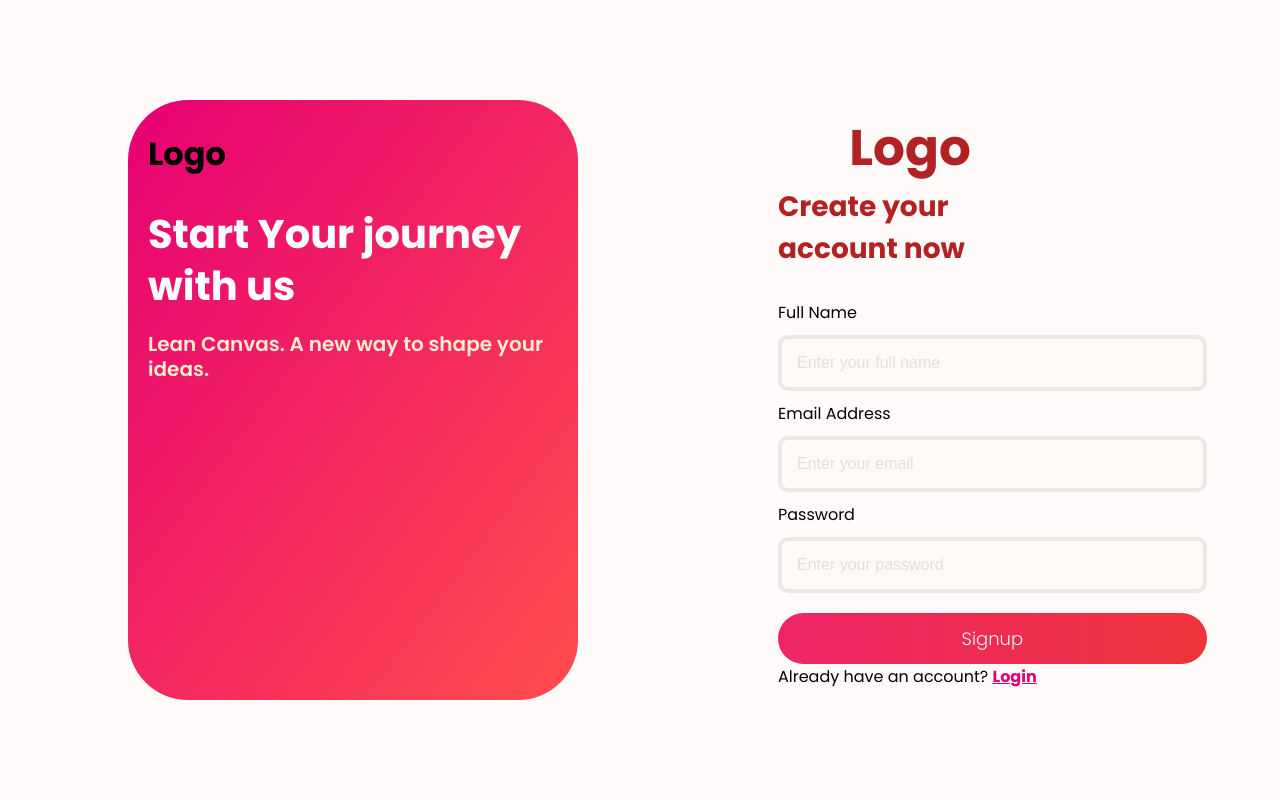
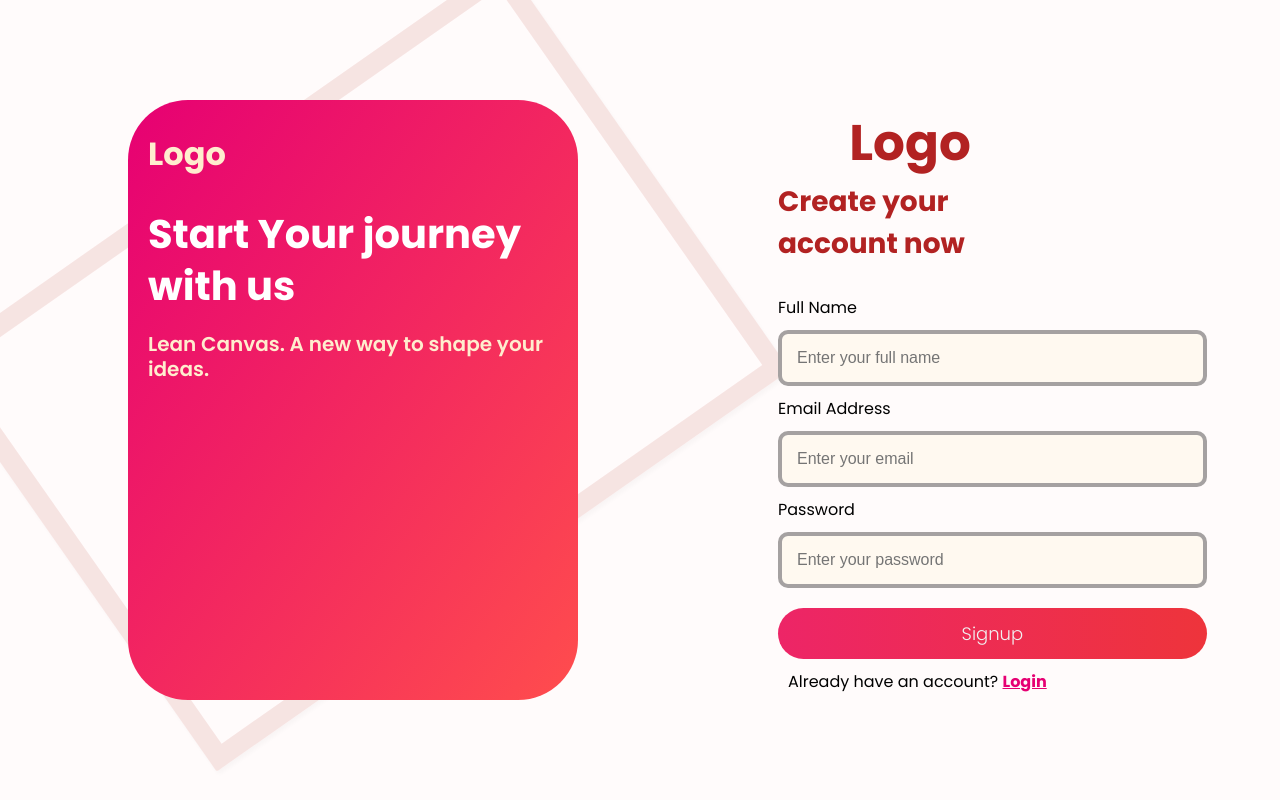
Before and after one commit to usman2335/Startovate_FYP, a React (Vite) app in the folder frontend/: page / in a window 1280 px wide. Built offline with nearby package versions, Linux system fonts and the light colour scheme.

Commit message:
Your commit message

```diff
--- a/frontend/src/CSS/Signup.css
+++ b/frontend/src/CSS/Signup.css
@@ -29,6 +29,7 @@
     width: 450px;
     height: 600px;
     transition: transform 0.3s ease, background 0.3s ease, color 0.3s ease;
+    color: #FFEDCE;
 }
 
 .Signupcard h1 {
@@ -59,12 +60,13 @@
     margin: 10px 0;
     border: 4px solid #A5A1A1;
     border-radius: 10px;
-    background: #FFF9F0;
-    opacity: 0.2;
+    background: #FFF9F0; /* Keep the light background */
     box-sizing: border-box;
     font-size: 16px;
     color: black;
+    opacity: 1; /* Ensure full opacity */
 }
+
 
 /* Increase input opacity on focus */
 .signup-form input:focus {
@@ -104,3 +106,23 @@
     color: white;
 
 }
+
+.vector-background {
+    position: absolute;
+    width: 700px; /* Adjusted width */
+    height: 500px; /* Adjusted height */
+    left: 10px;
+    top: 116px;
+    opacity: 0.1;
+    border: 20px solid #B32113;
+    box-shadow: 0px 4px 4px rgba(0, 0, 0, 0.25);
+    border-radius: 2px;
+    transform: rotate(-35deg); /* Rotates in the opposite direction */
+    z-index: -1; /* Ensures it stays in the background */
+}
+
+.signup-form p {
+    padding-top: 10px;
+    padding-left: 10px;
+    ;
+}
--- a/frontend/src/pages/SignupPage.jsx
+++ b/frontend/src/pages/SignupPage.jsx
@@ -6,6 +6,9 @@ import "../CSS/Signup.css";
 const SignupPage = () => {
   return (
     <div className="signup-container">
+      {/* Background Vector */}
+      <div className="vector-background"></div>
+
       <SignupCard />
 
       <div className="signup-form">
@@ -33,7 +36,8 @@ const SignupPage = () => {
           />
         </form>
 
-        <p class name="card2-text">Already have an account? <a href="/login">Login</a> </p>
+        <p>Already have an account? <a href="/login">Login</a>
+        </p>
       </div>
     </div>
   );
```
